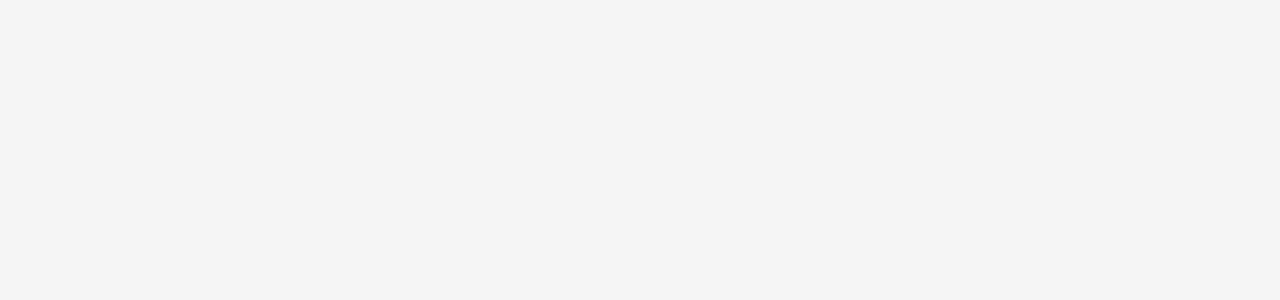
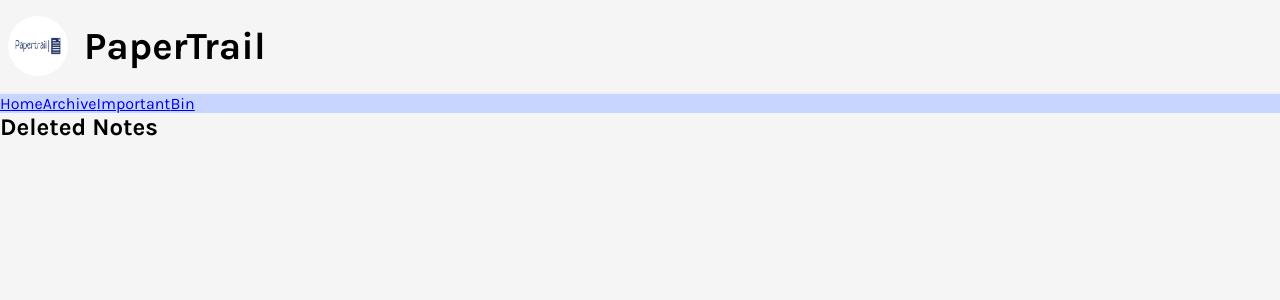
Before and after one commit to hritikRajput/notes-app, a React (Vite) app: page /bin in a window 1280 px wide. Before the commit this address had no page. Shown: the top 300 px of the page. Built offline with nearby package versions, Linux system fonts and the light colour scheme.

Commit message:
Add Bin Page, add deletedNotes, setDeletedNotes in notesContext.js, update handleDelete function in NoteCard.jsx, add restoreDelete function in Notecard.jsx

```diff
--- a/src/App.jsx
+++ b/src/App.jsx
@@ -1,6 +1,7 @@
 import Home from "./pages/Home/Home"
 import Archive from "./pages/Archive/Archive"
 import Important from "./pages/Important/Important"
+import Bin from "./pages/Bin/Bin"
 import './App.css'
 import { NotesProvider } from "./context/notesContext"
 import { Routes, Route } from "react-router-dom"
@@ -12,6 +13,7 @@ function App() {
         <Route path="/" element={<Home />} />
         <Route path="/archive" element={<Archive />} />
         <Route path="/important" element={<Important />} />
+        <Route path="/bin" element={<Bin />} />
       </Routes>
     </NotesProvider>
 
--- a/src/components/NoteCard/NoteCard.jsx
+++ b/src/components/NoteCard/NoteCard.jsx
@@ -4,12 +4,13 @@ import unarchive from "../../assets/unarchive.svg"
 import pinned from "../../assets/pinned.svg"
 import unpinned from "../../assets/unpinned.svg"
 import remove from "../../assets/trash.svg"
+import restore from "../../assets/untrash.svg"
 import "./NoteCard.css"
 import { useNotes } from "../../context/notesContext"
 
 export default function NoteCard(props) {
     const { title, description, id } = props
-    const { notes, setNotes, pinnedNotes, setPinnedNotes, archiveNotes, setArchiveNotes, importantNotes, setImportantNotes } = useNotes()
+    const { notes, setNotes, pinnedNotes, setPinnedNotes, archiveNotes, setArchiveNotes, importantNotes, setImportantNotes, deletedNotes, setDeletedNotes } = useNotes()
 
     function checkIsPinned(pinnedNotes, id) {
         return pinnedNotes.some(note => note.id === id)
@@ -26,31 +27,70 @@ export default function NoteCard(props) {
     }
     const isImportant = checkIsImportant(importantNotes, id)
 
+    function checkIsDeleted(deletedNotes, id) {
+        return deletedNotes.some(note => note.id === id)
+    }
+    const isDeleted = checkIsDeleted(deletedNotes, id)
+
     function handleDelete(id) {
-        if (isArchived) {
+        let deletedNote = null
+        if (isDeleted) {
+            const filteredArray = deletedNotes.filter((note) => {
+                return note.id !== id;
+            })
+            setDeletedNotes(filteredArray)
+        }
+        else if (isArchived) {
             const filteredArray = archiveNotes.filter((note) => {
+                if (note.id === id) {
+                    deletedNote = note;
+                }
                 return note.id !== id;
             })
             setArchiveNotes(filteredArray)
         }
         else if (isPinned) {
             const filteredArray = pinnedNotes.filter((note) => {
+                if (note.id === id) {
+                    deletedNote = note;
+                }
                 return note.id !== id;
             })
             setPinnedNotes(filteredArray)
         }
         else if (isImportant) {
             const filteredArray = importantNotes.filter((note) => {
+                if (note.id === id) {
+                    deletedNote = note;
+                }
                 return note.id !== id;
             })
             setImportantNotes(filteredArray)
         }
         else {
             const filteredArray = notes.filter((note) => {
+                if (note.id === id) {
+                    deletedNote = note;
+                }
                 return note.id !== id;
             })
             setNotes(filteredArray)
         }
+        if (deletedNote) {
+            setDeletedNotes([...deletedNotes, { ...deletedNote }])
+        }
+    }
+
+    function restoreDelete(id) {
+        let restoredNote = null
+        const filteredArray = deletedNotes.filter((note) => {
+            if (note.id === id) {
+                restoredNote = note;
+            }
+            return note.id !== id
+        })
+        setDeletedNotes(filteredArray)
+        setNotes([...notes, { ...restoredNote }])
     }
 
     function handleUnPinned(id) {
@@ -89,13 +129,14 @@ export default function NoteCard(props) {
         <div className="notecard">
             <div className="notecard__title-row">
                 <h2>{title}</h2>
-                {(!isArchived && !isImportant) && <span className="notecard__img"><img src={isPinned ? pinned : unpinned} onClick={() => isPinned ? handlePinned(id) : handleUnPinned(id)} /></span>}
+                {isDeleted && <span className="notecard__img"><img src={restore} onClick={() => restoreDelete(id)} /></span>}
+                {(!isArchived && !isImportant && !isDeleted) && <span className="notecard__img"><img src={isPinned ? pinned : unpinned} onClick={() => isPinned ? handlePinned(id) : handleUnPinned(id)} /></span>}
             </div>
             <div className="notecard__description-row">
                 <p>{description}</p>
             </div>
             <div className="notecard__options-row">
-                {!isImportant && <span className="notecard__img"><img src={isArchived ? archive : unarchive} onClick={() => handleArchiveClick(id)} /></span>}
+                {(!isImportant && !isDeleted) && <span className="notecard__img"><img src={isArchived ? archive : unarchive} onClick={() => handleArchiveClick(id)} /></span>}
                 <span className="notecard__img"><img src={remove} onClick={() => handleDelete(id)} /></span>
             </div>
         </div>
--- a/src/components/Sidebar/Sidebar.jsx
+++ b/src/components/Sidebar/Sidebar.jsx
@@ -7,7 +7,7 @@ export default function Sidebar() {
                 <Link to="/">Home</Link>
                 <Link to="/archive">Archive</Link>
                 <Link to="/important">Important</Link>
-                <li>Bin</li>
+                <Link to="/bin">Bin</Link>
             </ul>
         </div>
     )
--- a/src/context/notesContext.jsx
+++ b/src/context/notesContext.jsx
@@ -9,10 +9,11 @@ const NotesProvider = (props) => {
   const [pinnedNotes, setPinnedNotes] = React.useState([]);
   const [archiveNotes, setArchiveNotes] = React.useState([]);
   const [importantNotes, setImportantNotes] = React.useState([]);
+  const [deletedNotes, setDeletedNotes] = React.useState([]);
 
   return (
     <NotesContext.Provider
-      value={{ title, setTitle, description, setDescription, notes, setNotes, pinnedNotes, setPinnedNotes, archiveNotes, setArchiveNotes, importantNotes, setImportantNotes }}
+      value={{ title, setTitle, description, setDescription, notes, setNotes, pinnedNotes, setPinnedNotes, archiveNotes, setArchiveNotes, importantNotes, setImportantNotes, deletedNotes, setDeletedNotes }}
     >
       {props.children}
     </NotesContext.Provider>
--- /dev/null
+++ b/src/pages/Bin/Bin.jsx
@@ -0,0 +1,20 @@
+import Header from "../../components/Header/Header";
+import Sidebar from "../../components/Sidebar/Sidebar";
+import NoteCard from "../../components/NoteCard/NoteCard";
+import { useNotes } from "../../context/notesContext"
+
+export default function Bin() {
+    const { deletedNotes } = useNotes()
+    return (
+        <div>
+            <Header />
+            <Sidebar />
+            <div>
+                <h2>Deleted Notes</h2>
+                {
+                    deletedNotes.map(note => <NoteCard key={note.id} title={note.title} description={note.description} id={note.id} />)
+                }
+            </div>
+        </div>
+    );
+}
```
Also changed, not shown: src/assets/untrash.svg (added).
